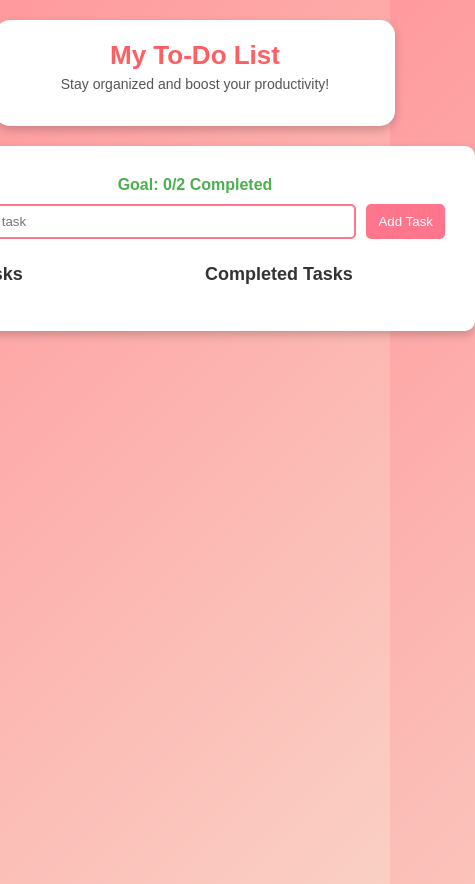
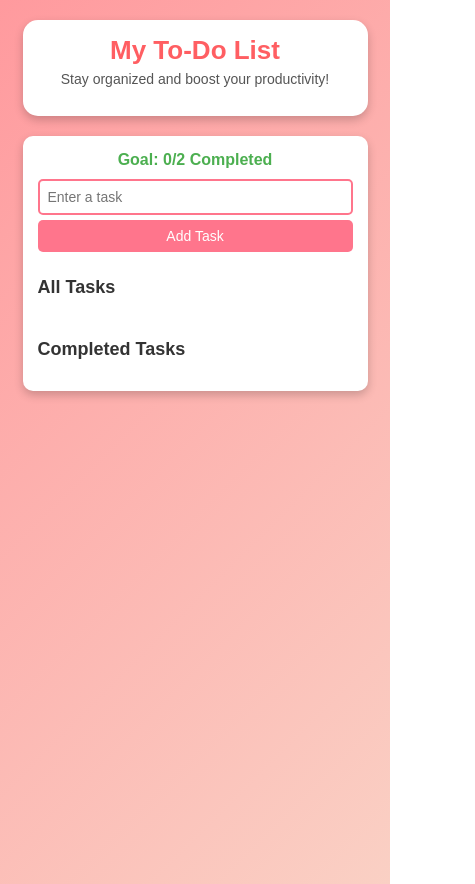
Before and after one commit to manisha123b/Manishaa.github.io, a plain HTML site: page index.html in a window 390 px wide. Shown: the whole page, 475 px wide, since content can reach past the window. Drawn offline with Linux system fonts and the light colour scheme.

Commit message:
Update style.css

```diff
--- a/style.css
+++ b/style.css
@@ -1,4 +1,4 @@
-/* General Page Styling */
+
 body {
     font-family: Arial, sans-serif;
     display: flex;
@@ -10,11 +10,12 @@ body {
     padding: 20px;
 }
 
-/* 🔹 Stylish Header Block */
+
 .header-block {
     background: white;
     padding: 20px;
-    width: 360px;
+    width: 100%;
+    max-width: 400px;
     text-align: center;
     border-radius: 15px;
     box-shadow: 0 4px 10px rgba(0, 0, 0, 0.2);
@@ -36,10 +37,11 @@ body {
 
 .container {
     background: white;
-    padding: 30px;
+    padding: 20px;
     border-radius: 10px;
     box-shadow: 0 4px 10px rgba(0, 0, 0, 0.2);
-    width: 500px;
+    width: 100%;
+    max-width: 500px;
     text-align: center;
 }
 
@@ -50,7 +52,7 @@ body {
     color: #4CAF50;
 }
 
-/* Input Section */
+
 .input-section {
     display: flex;
     gap: 10px;
@@ -59,9 +61,10 @@ body {
 
 input {
     flex: 1;
-    padding: 8px;
+    padding: 10px;
     border: 2px solid #ff758c;
     border-radius: 5px;
+    font-size: 16px;
 }
 
 button {
@@ -69,8 +72,9 @@ button {
     color: white;
     border: none;
     cursor: pointer;
-    padding: 8px 12px;
+    padding: 10px 15px;
     border-radius: 5px;
+    font-size: 16px;
     transition: 0.3s;
 }
 
@@ -82,11 +86,19 @@ button:hover {
 .task-container {
     display: flex;
     justify-content: space-between;
+    flex-wrap: wrap;
     text-align: left;
+    gap: 10px;
 }
 
 .task-section {
-    width: 48%;
+    width: 100%;
+}
+
+@media (min-width: 600px) {
+    .task-section {
+        width: 48%;
+    }
 }
 
 h2 {
@@ -107,10 +119,11 @@ li {
     justify-content: space-between;
     align-items: center;
     background: #fff;
-    padding: 8px;
+    padding: 10px;
     margin: 5px 0;
     border-radius: 5px;
     box-shadow: 0 0 5px rgba(0, 0, 0, 0.1);
+    font-size: 16px;
 }
 
 
@@ -124,8 +137,9 @@ li {
     color: white;
     border: none;
     cursor: pointer;
-    padding: 5px;
+    padding: 6px 8px;
     border-radius: 5px;
+    font-size: 14px;
 }
 
 .delete-btn {
@@ -133,11 +147,12 @@ li {
     color: white;
     border: none;
     cursor: pointer;
-    padding: 5px;
+    padding: 6px 8px;
     border-radius: 5px;
+    font-size: 14px;
 }
 
-/* Confetti Animation */
+/* 🎉 Confetti Animation */
 .confetti {
     position: fixed;
     width: 10px;
@@ -154,3 +169,36 @@ li {
         opacity: 0;
     }
 }
+
+/* 🔹 Mobile Responsiveness */
+@media (max-width: 480px) {
+    .header-block {
+        max-width: 90%;
+        padding: 15px;
+    }
+
+    .container {
+        max-width: 90%;
+        padding: 15px;
+    }
+
+    .input-section {
+        flex-direction: column;
+        gap: 5px;
+    }
+
+    input {
+        font-size: 14px;
+        padding: 8px;
+    }
+
+    button {
+        font-size: 14px;
+        padding: 8px;
+    }
+
+    .btn-group button {
+        font-size: 12px;
+        padding: 5px;
+    }
+}
```
